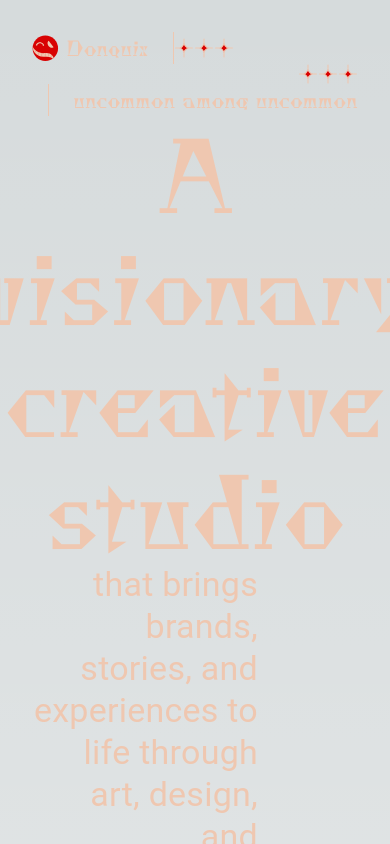
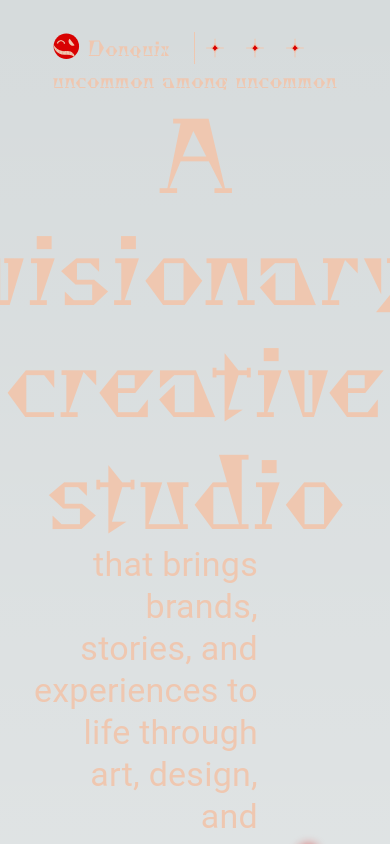
Before and after one commit to vaaghu/donquix, a Next.js app: page / in a window 390 px wide. Shown: the top 844 px of the page. Built offline with nearby package versions, Linux system fonts and the light colour scheme.

Commit message:
Nav bar responsive

```diff
--- a/src/components/threeStar.tsx
+++ b/src/components/threeStar.tsx
@@ -9,11 +9,31 @@ export const ThreeStar = ({ direction = "row" }: propType) => {
     <Grid
       container
       direction={direction}
-      justifyContent="space-evenly"
-      alignItems="center">
-      <Image src={star} alt="star" width={20} height={20} />
-      <Image src={star} alt="star" width={20} height={20} />
-      <Image src={star} alt="star" width={20} height={20} />
+      justifyContent="flex-start"
+      alignItems="center"
+      minWidth="150px"
+      maxWidth="50vw">
+      <Image
+        src={star}
+        alt="star"
+        width={20}
+        height={20}
+        style={{ margin: "0px 10px" }}
+      />
+      <Image
+        src={star}
+        alt="star"
+        width={20}
+        height={20}
+        style={{ margin: "0px 10px" }}
+      />
+      <Image
+        src={star}
+        alt="star"
+        width={20}
+        height={20}
+        style={{ margin: "0px 10px" }}
+      />
     </Grid>
   );
 };
--- a/src/components/topNav.tsx
+++ b/src/components/topNav.tsx
@@ -1,24 +1,65 @@
-import { Grid } from "@mui/material";
+import { Grid, styled, Typography } from "@mui/material";
 import Image from "next/image";
 import { MainTypography, ThreeStar } from ".";
 import { logo, star } from "@/assets";
+import { red } from "@mui/material/colors";
 
+const NavBar = styled(Grid)(({ theme }) => ({
+  [theme.breakpoints.down("md")]: {
+    flexDirection: "column",
+    justifyContent: "flex-start",
+    alignItems: "center",
+    padding: 0,
+  },
+}));
+const LogoPart = styled(Grid)(({ theme }) => ({
+  [theme.breakpoints.down("md")]: {
+    minWidth: "100vw",
+    justifyContent: "center",
+  },
+}));
+
+const OneLiner = styled(MainTypography)(({ theme }) => ({
+  [theme.breakpoints.down("md")]: {
+    border: "none",
+    minWidth: "100vw",
+    padding: "0px",
+    textAlign: "center",
+  },
+}));
+
+const OneLinerThreeStar = styled(Grid)(({ theme }) => ({
+  [theme.breakpoints.down("md")]: {
+    display: "none",
+  },
+}));
 export const TopNav = () => {
   return (
-    <Grid
+    <NavBar
       container
       direction="row"
       justifyContent="space-between"
       alignItems="center"
       px={4}
       mt={4}>
+      <LogoPart
+        container
+        direction="row"
+        justifyContent="center"
+        alignItems="center"
+        xs={4}
+        sm={4}>
         <Grid
           container
           direction="row"
-        justifyContent="flex-start"
+          justifyContent="flex-end"
           alignItems="center"
-        sm={2}>
+          xs={6}
+          sm={4}>
+          <Grid item>
             <Image src={logo} alt="logo" />
+          </Grid>
+          <Grid item>
             <MainTypography
               variant="h6"
               textAlign="left"
@@ -30,20 +71,22 @@ export const TopNav = () => {
               }}>
               Donquix
             </MainTypography>
-        <Grid sm={4}>
+          </Grid>
+        </Grid>
+        <Grid item xs={6} sm={4}>
           <ThreeStar direction="row" />
         </Grid>
-      </Grid>
+      </LogoPart>
       <Grid
         container
         direction="row"
-        justifyContent="flex-end"
+        justifyContent="center"
         alignItems="center"
         sm={4}>
-        <Grid sm={3}>
+        <OneLinerThreeStar sm={3}>
           <ThreeStar direction="row" />
-        </Grid>
-        <MainTypography
+        </OneLinerThreeStar>
+        <OneLiner
           variant="h6"
           textAlign="right"
           color="#EFC7B0"
@@ -52,8 +95,8 @@ export const TopNav = () => {
             borderLeft: "1px #EFC7B0 solid",
           }}>
           uncommon among uncommon
-        </MainTypography>
+        </OneLiner>
       </Grid>
-    </Grid>
+    </NavBar>
   );
 };
```
Lines whose indentation alone changed are shown as unchanged.
